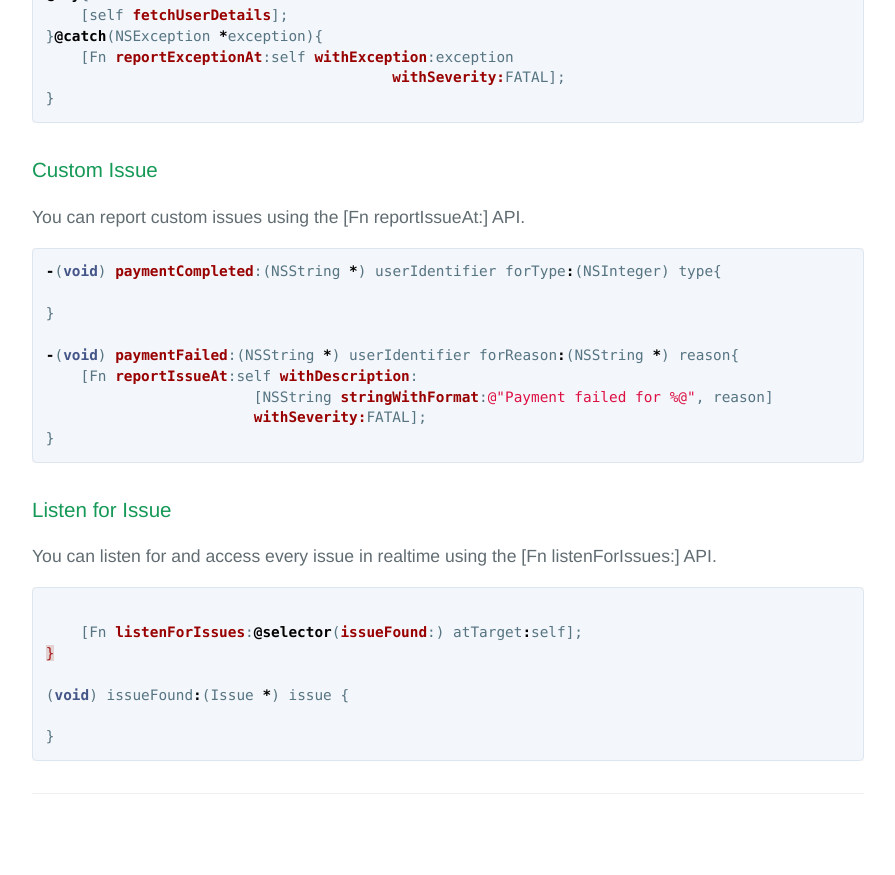
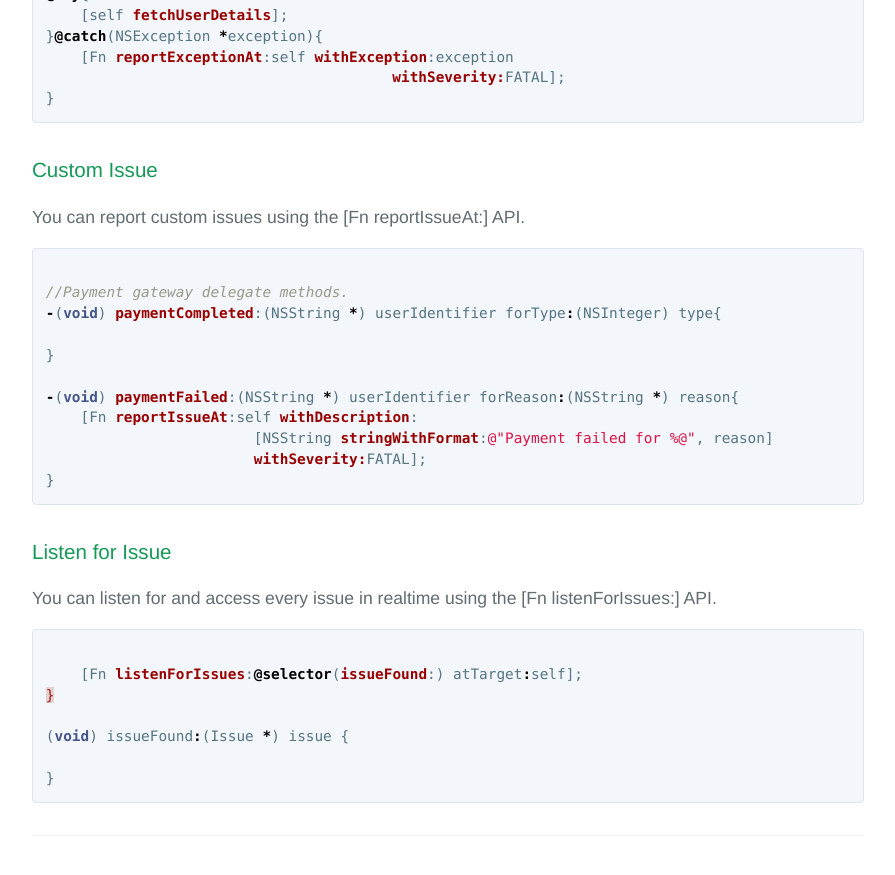
Before and after one commit to finotes/finotes.github.io, a Jekyll site: the page built from _posts/2018-01-19-ios-docs.md, in a window 1280 px wide and 900 px high, scrolled down 10890 px. Shown: the top 875 px of the window, without its empty margins (192-1087 px from the left). Built offline with Jekyll 4.4.1, drawn with Linux system fonts in a browser that asks for light colours; some web fonts are replaced.

Commit message:
Update 2018-01-19-ios-docs.md

````diff
--- a/_posts/2018-01-19-ios-docs.md
+++ b/_posts/2018-01-19-ios-docs.md
@@ -441,6 +441,8 @@ You can report custom exceptions using the [Fn reportExceptionAt:] API.
 ### Custom Issue
 You can report custom issues using the [Fn reportIssueAt:] API.
 ```objc
+
+//Payment gateway delegate methods.
 -(void) paymentCompleted:(NSString *) userIdentifier forType:(NSInteger) type{
 
 }
````
